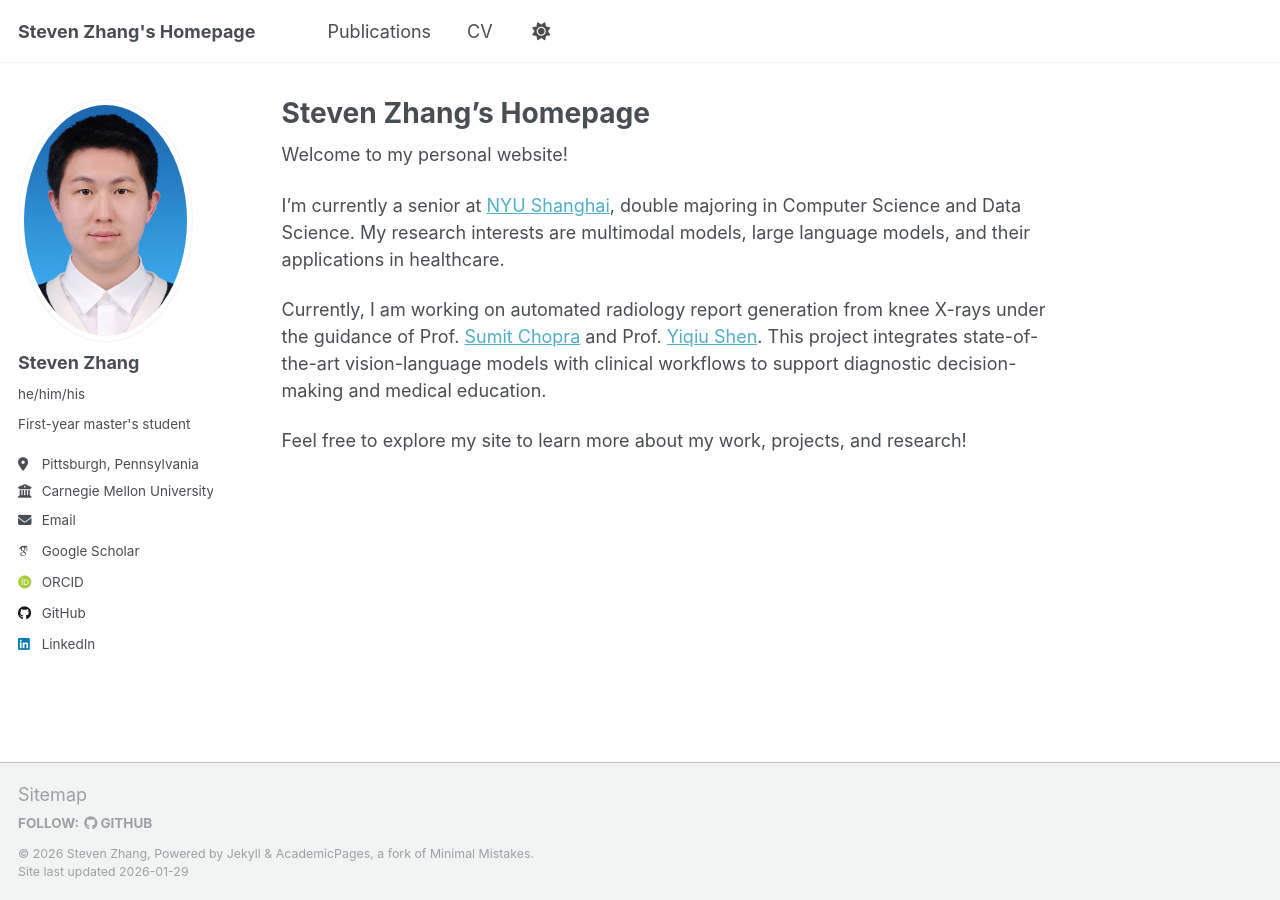
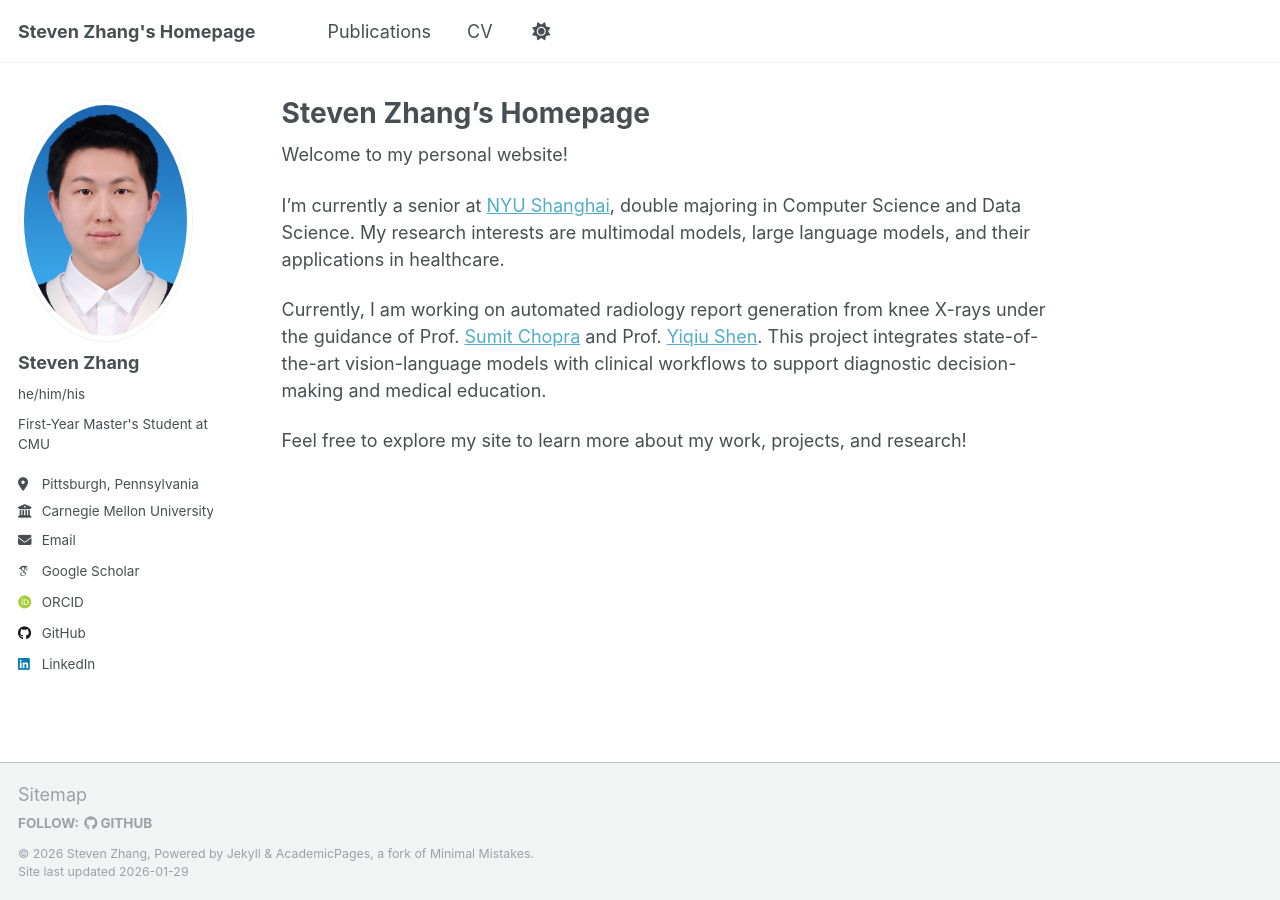
Before and after one commit to qingYzhang/qingYzhang.github.io, a Jekyll site: the page built from _pages/about.md, in a window 1280 px wide. Built offline with Jekyll 4.4.1, drawn with Linux system fonts in a browser that asks for light colours; some web fonts are replaced.

Commit message:
Update description and bio for clarity

```diff
--- a/_config.yml
+++ b/_config.yml
@@ -12,7 +12,7 @@ site_theme               : "default"
 title                    : "Steven Zhang's Homepage"
 title_separator          : "-"
 name                     : &name "Steven Zhang"
-description              : &description "First-year master's student"
+description              : &description "First-Year Master's Student at CMU"
 url                      : https://qingyzhang.github.io # the base hostname & protocol for your site e.g. "https://[your GitHub username].github.io"
 baseurl                  : "" # the subpath of your site, e.g. "/blog"
 repository               : "qingYzhang/qingYzhang.github.io"
@@ -25,7 +25,7 @@ author:
   avatar           : "Photo.jpg"
   name             : "Steven Zhang"
   pronouns         : "he/him/his"# example: "she/her"
-  bio              : "First-year master's student"
+  bio              : "First-Year Master's Student at CMU"
   location         : "Pittsburgh, Pennsylvania"
   employer         : "Carnegie Mellon University"
   uri              : # URL
```
